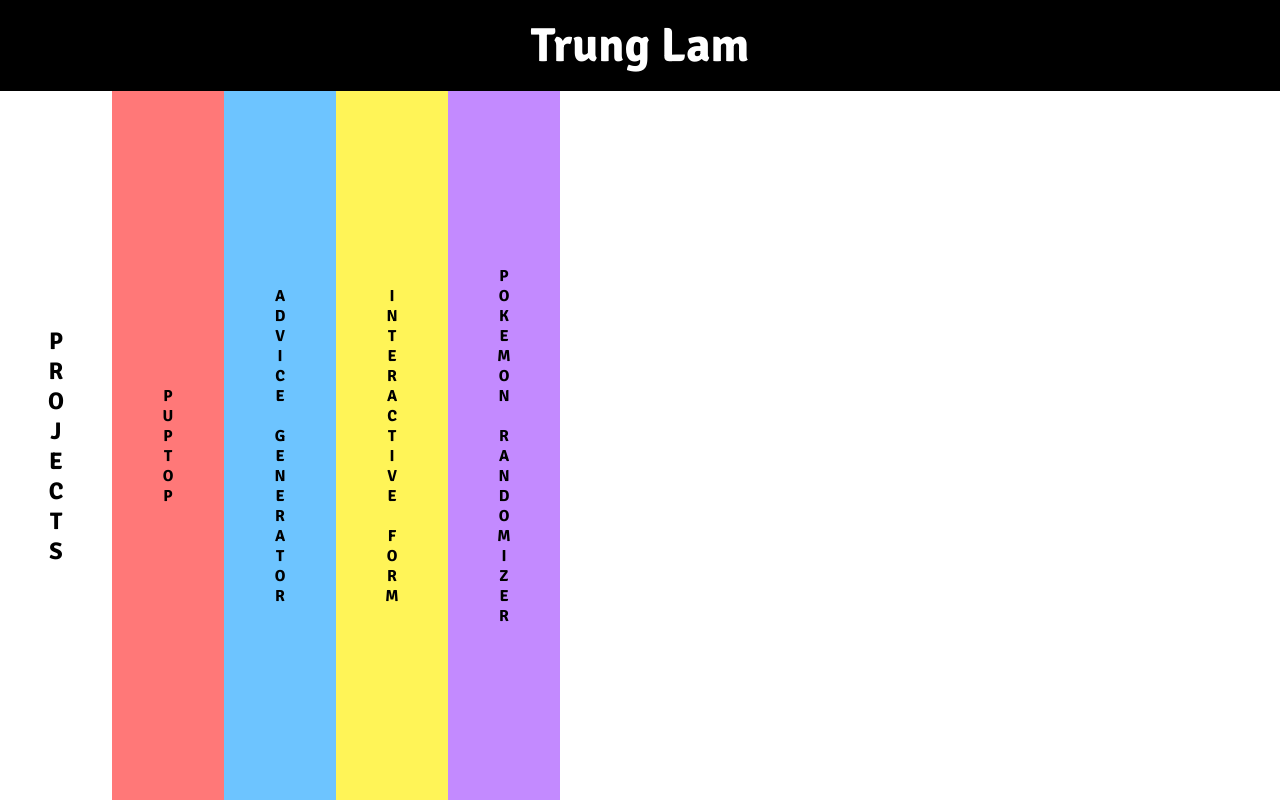
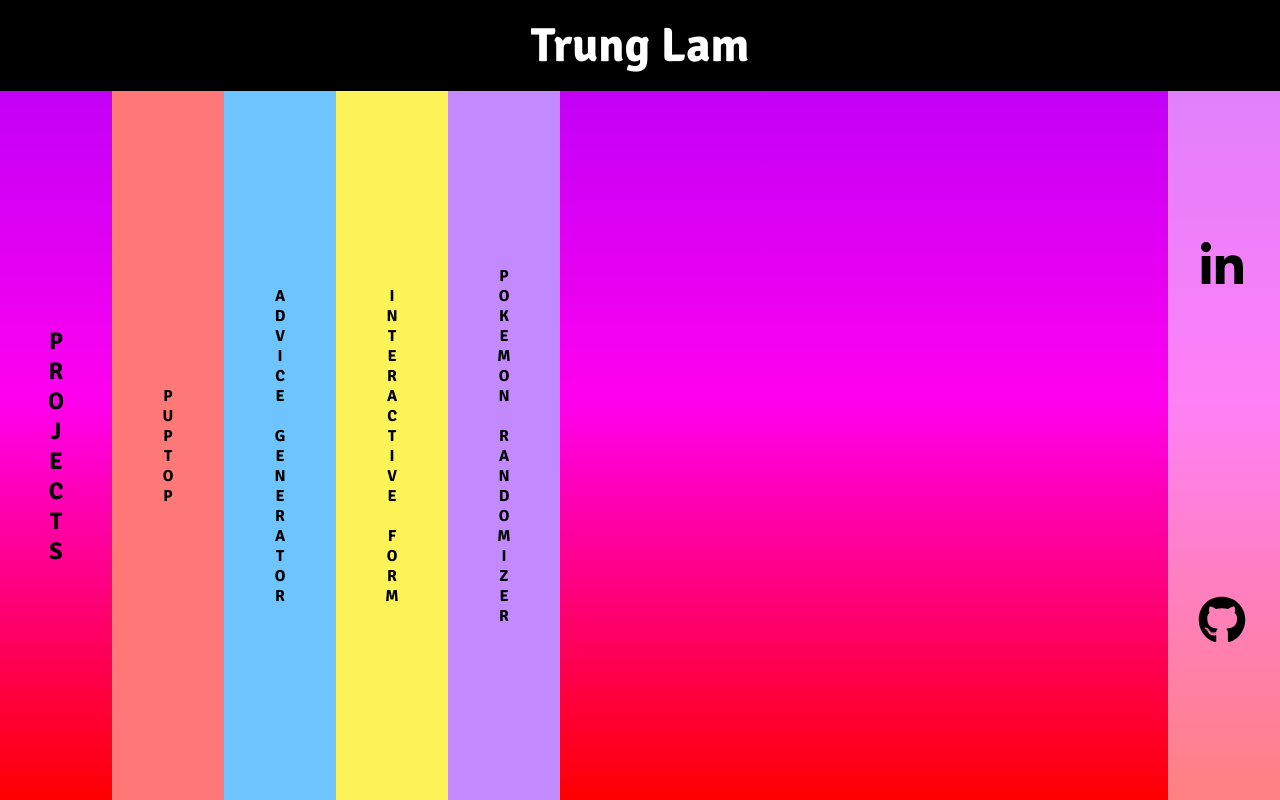
Before and after one commit to trunglam7/portfolio4, a React (Create React App) app: page / in a window 1280 px wide. Built offline with nearby package versions, Linux system fonts and the light colour scheme.

Commit message:
added a sidebar

```diff
--- a/src/components/Header.js
+++ b/src/components/Header.js
@@ -1,10 +1,22 @@
-import React from 'react'
+import React, {useState} from 'react'
+import {GiHamburgerMenu} from 'react-icons/gi'
+import {RxCross1} from 'react-icons/rx'
+import Sidebar from './Sidebar'
 import './styles/Header.css'
 
 const Header = () => {
+
+  const [toggleMenu, setToggleMenu] = useState(false);
+
+  function menuHandler() {
+    setToggleMenu(!toggleMenu);
+  }
+
   return (
     <header>
         <h1>Trung Lam</h1>
+        <button onClick={() => menuHandler()} className='menu-btn'>{toggleMenu ? <RxCross1 size={'3rem'}/> : <GiHamburgerMenu size={'3rem'}/>}</button>
+        <Sidebar toggleMenu={toggleMenu}/>
     </header>
   )
 }
--- a/src/components/Main.js
+++ b/src/components/Main.js
@@ -1,5 +1,6 @@
 import React from 'react'
 import Projects from './Projects'
+import './styles/Main.css'
 
 const Main = () => {
   return (
--- /dev/null
+++ b/src/components/Sidebar.js
@@ -0,0 +1,13 @@
+import React from 'react'
+import {FaLinkedinIn, FaGithub} from 'react-icons/fa'
+import './styles/Sidebar.css'
+const Sidebar = ({toggleMenu}) => {
+  return (
+    <aside className={toggleMenu ? 'show' : ''}>
+        <a href='https://www.linkedin.com/in/trung-lam-8190a0177/' target='_blank' rel="noreferrer"><FaLinkedinIn size={'3rem'}/></a>
+        <a href='https://github.com/trunglam7' target='_blank' rel="noreferrer"><FaGithub size={'3rem'}/></a>
+    </aside>
+  )
+}
+
+export default Sidebar
--- a/src/components/styles/Header.css
+++ b/src/components/styles/Header.css
@@ -6,8 +6,35 @@ header{
     background-color: black;
     color: white;
     padding: 1rem;
+    display: flex;
+    justify-content: center;
+    align-items: center;
+    height: 91px;
 }
 
 h1{
     font-size: 3rem;
 }
+
+.menu-btn{
+    background-color: transparent;
+    border: none;
+    color: white;
+    display: none;
+    cursor: pointer;
+}
+
+@media screen and (max-width: 675px){
+    .menu-btn{
+        display: block;
+    }
+
+    header{
+        justify-content: space-between;
+    }
+
+    h1{
+        font-size: 2rem;
+    }
+
+}
--- /dev/null
+++ b/src/components/styles/Main.css
@@ -0,0 +1,9 @@
+main{
+    position: relative;
+}
+
+@media screen and (max-width: 675px){
+    main{
+        min-height: calc(100vh - 91px);
+    }
+}
--- a/src/components/styles/Project.css
+++ b/src/components/styles/Project.css
@@ -14,6 +14,7 @@
 .project-expand{
     position: absolute;
     animation: sectionExpand 1s forwards;
+    z-index: 1;
 }
 
 .project-container .text-wrapper:disabled{
--- /dev/null
+++ b/src/components/styles/Sidebar.css
@@ -0,0 +1,30 @@
+aside{
+    position: fixed;
+    top: 91px;
+    right: 0;
+    bottom: 0;
+    background-color: rgba(255, 255, 255, 0.5);
+    width: 7rem;
+    display: flex;
+    flex-direction: column;
+    align-items: center;
+    justify-content: space-around;
+}
+
+.show{
+    display: flex;
+}
+
+aside a{
+    color: black;
+    margin-right: calc(25% - 1.5rem);
+}
+
+@media screen and (max-width: 675px){
+    aside{
+        width: 100%;
+        background: linear-gradient(90deg, rgba(0, 0, 0, 0.5) 50%, rgba(255, 255, 255, 0.8) 50%);
+        display: none;
+        align-items: flex-end;
+    }
+}
--- a/src/index.css
+++ b/src/index.css
@@ -3,6 +3,10 @@
   margin: 0;
   padding: 0;
   box-sizing: border-box;
+}
+
+html{
+  background-color: black;
 }
 
 body {
@@ -12,6 +16,8 @@ body {
     sans-serif;
   -webkit-font-smoothing: antialiased;
   -moz-osx-font-smoothing: grayscale;
+  background: rgb(177,0,249);
+  background: linear-gradient(180deg, rgba(177,0,249,1) 0%, rgba(255,0,239,1) 50%, rgba(254,0,0,1) 100%);
 }
 
 code {
```
